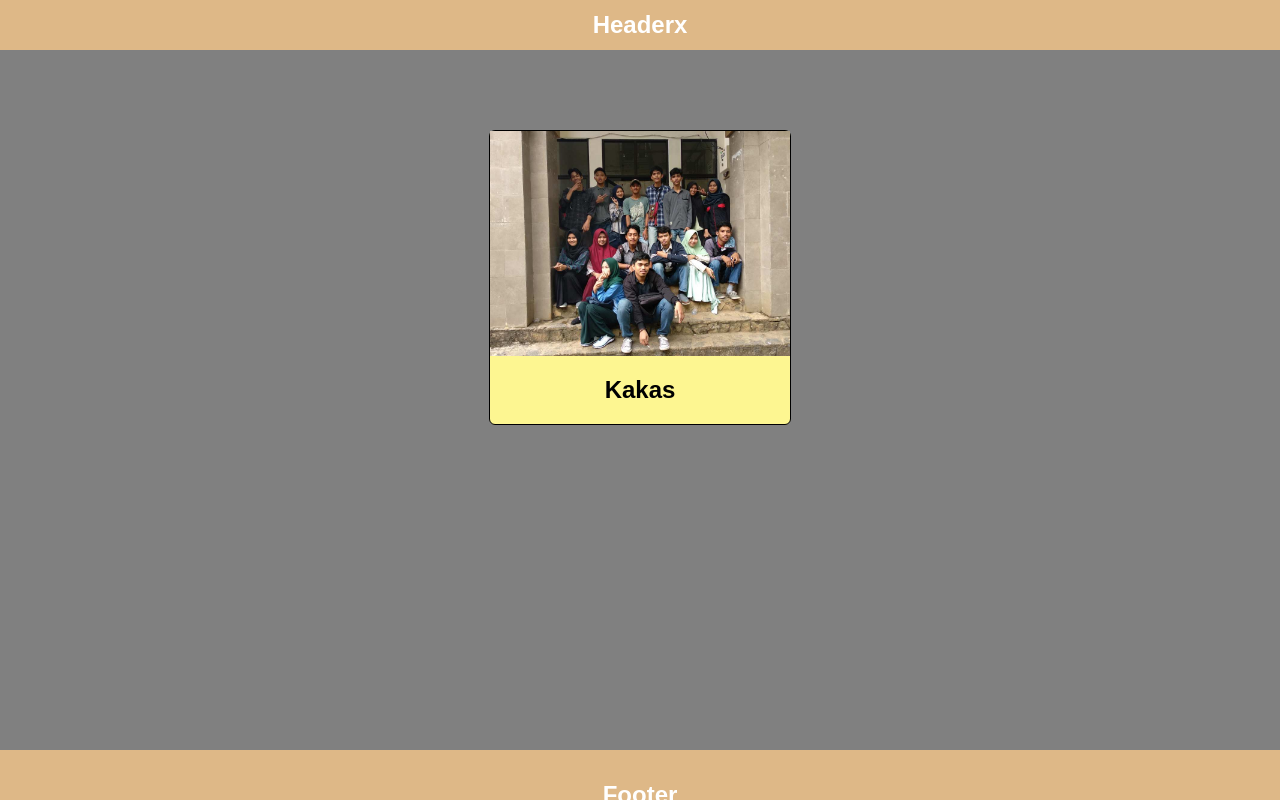
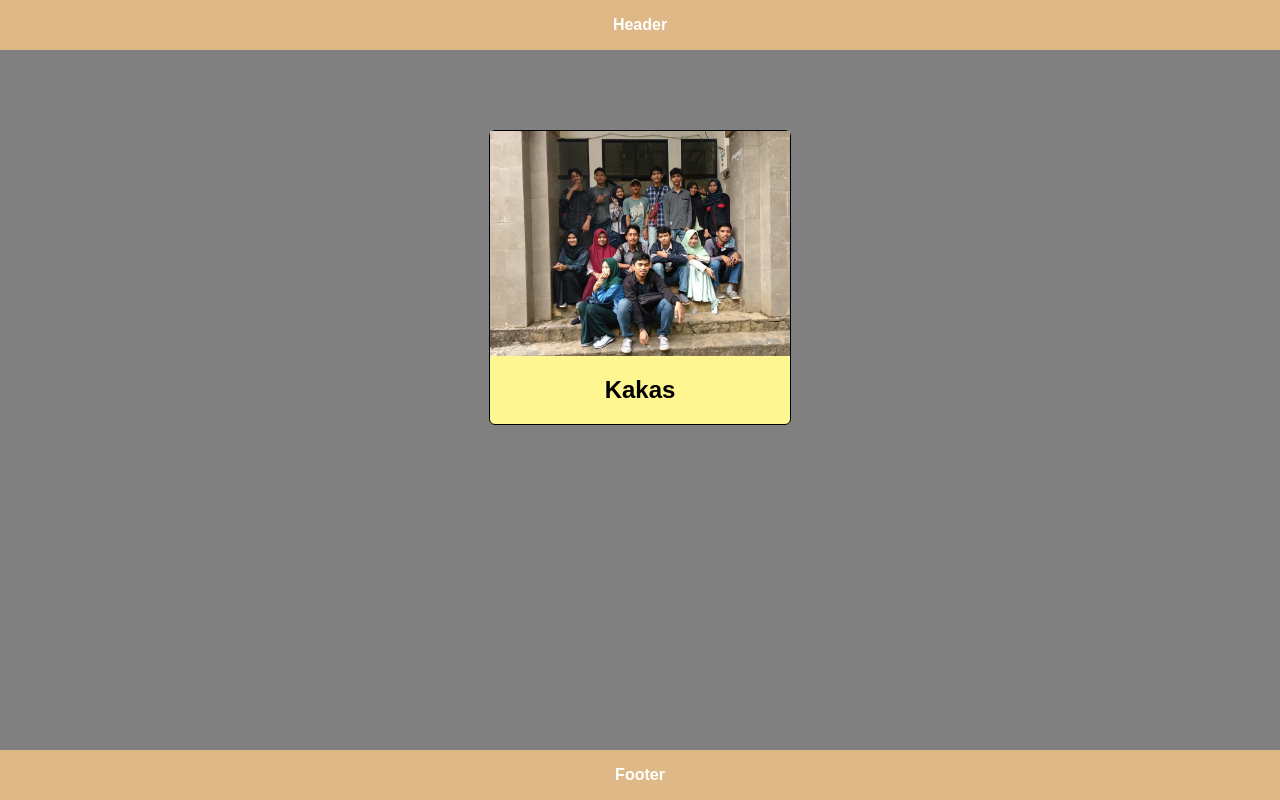
Before and after one commit to syamsul088/my-repo-from-remote, a plain HTML site: page index.html in a window 1280 px wide. Drawn offline with Linux system fonts and the light colour scheme.

Commit message:
changed index

```diff
--- a/index.html
+++ b/index.html
@@ -7,7 +7,7 @@
 </head>
     <body>
             <div id="header">
-                    <h2 id="profile-name">Headerx</h2>
+                <div id="profile-name"><b>Header</b></div>
             </div>
 
             <div id="profile-container">
@@ -15,7 +15,7 @@
                 <h2 id="profile-name">Kakas</h2>
             </div>
             <div id="footer">
-                    <h2 id="profile-name">Footer</h2>
+                <div id="profile-name"><b>Footer</b></div>
             </div>
     </body>
 
```
